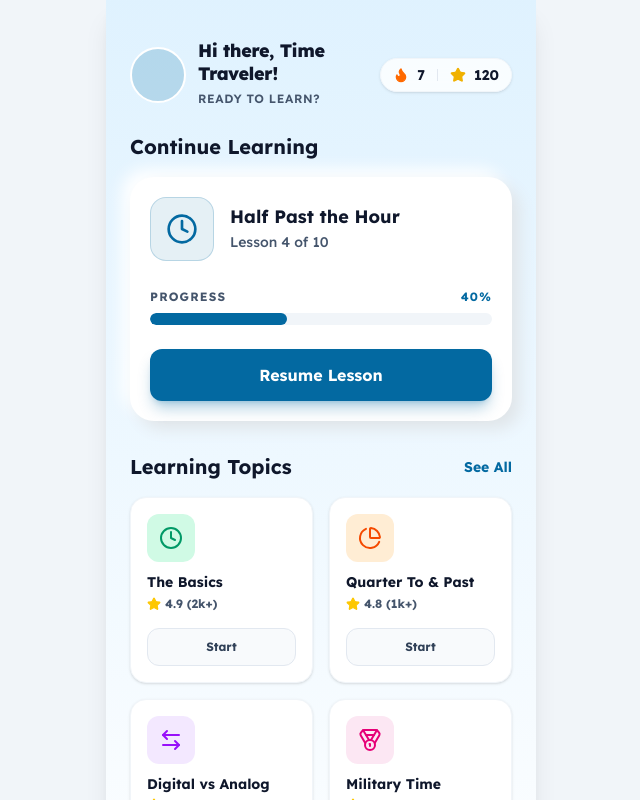
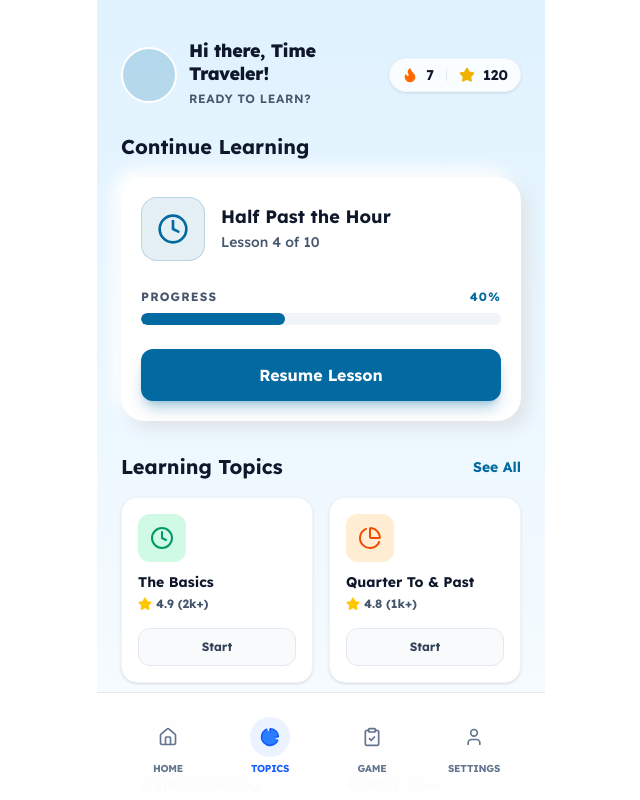
Before and after one commit to DDeme/Clock-Mind-Fun-Time-Learning, a React (Vite) app: page /topics in a window 1280 px wide. Shown: the top 800 px of the page, without its empty margins (319-959 px from the left). Built offline with nearby package versions, Linux system fonts and the light colour scheme.

Commit message:
feat: add bottom navigation to Topics and update nav menu

```diff
--- a/src/components/BottomNavigation/BottomNavigation.tsx
+++ b/src/components/BottomNavigation/BottomNavigation.tsx
@@ -1,4 +1,4 @@
-import { Home, ClipboardCheck, User } from 'lucide-react'
+import { Home, ClipboardCheck, User, PieChart } from 'lucide-react'
 import { useTranslation } from 'react-i18next'
 import { useLocation, useNavigate } from 'react-router'
 
@@ -15,6 +15,12 @@ export const BottomNavigation = () => {
             icon: Home,
             label: t('navigation.home'),
             to: '/timeline',
+        },
+        {
+            ariaLabel: 'Topics',
+            icon: PieChart,
+            label: 'Topics',
+            to: '/topics',
         },
         {
             ariaLabel: 'Game',
--- a/src/components/Topics/Topics.tsx
+++ b/src/components/Topics/Topics.tsx
@@ -1,11 +1,12 @@
+import { Layout } from '../Layout'
 import { ContinueLearning } from './ContinueLearning'
 import { LearningTopics } from './LearningTopics'
 import { TopicsHeader } from './TopicsHeader'
 
 export const Topics = () => {
     return (
-        <div className="flex min-h-screen justify-center bg-slate-100">
-            <div className="relative flex min-h-screen w-full max-w-[430px] flex-col overflow-hidden bg-gradient-to-b from-sky-100 to-white pb-24 shadow-xl">
+        <Layout>
+            <div className="flex flex-1 flex-col bg-gradient-to-b from-sky-100 to-white pb-24">
                 <TopicsHeader
                     userName="Time Traveler"
                     streak={7}
@@ -26,6 +27,6 @@ export const Topics = () => {
                     }
                 />
             </div>
-        </div>
+        </Layout>
     )
 }
```
